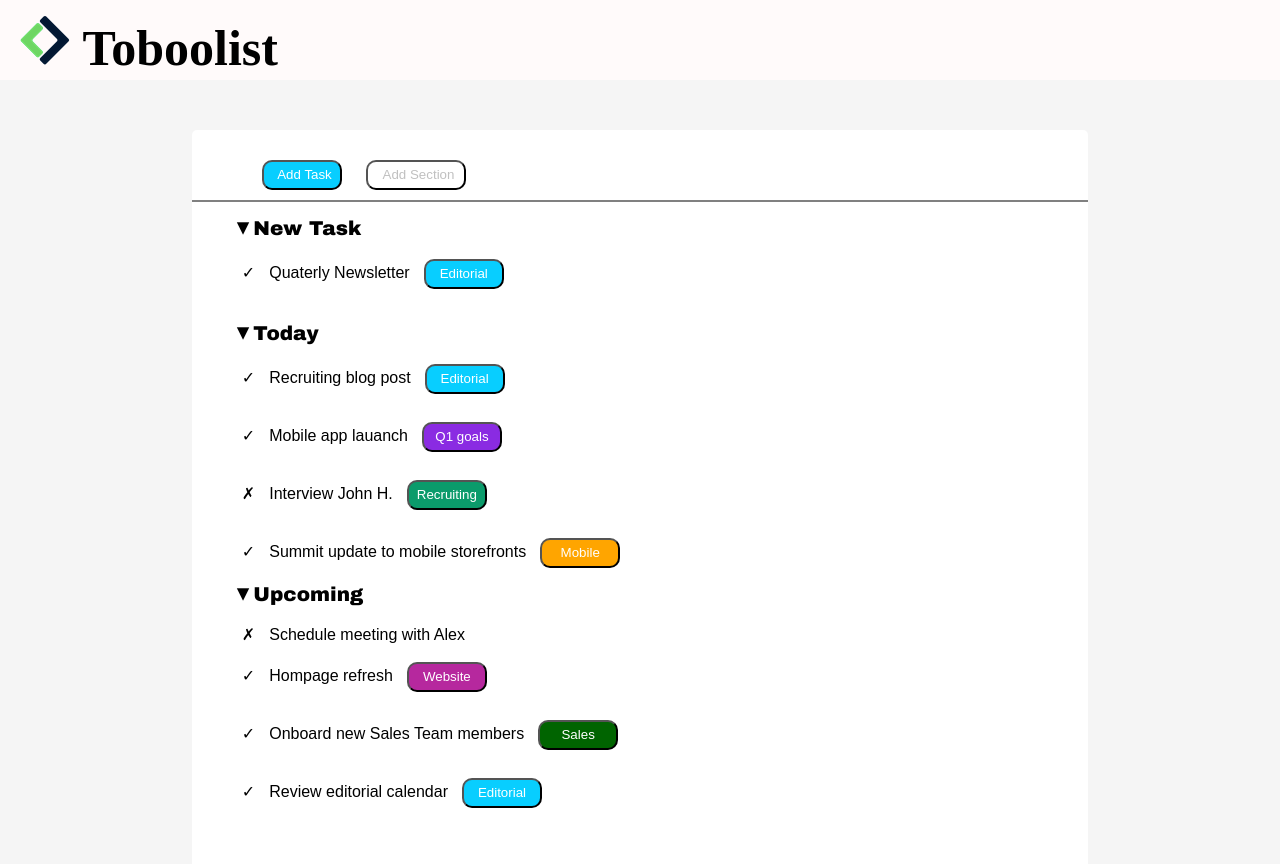
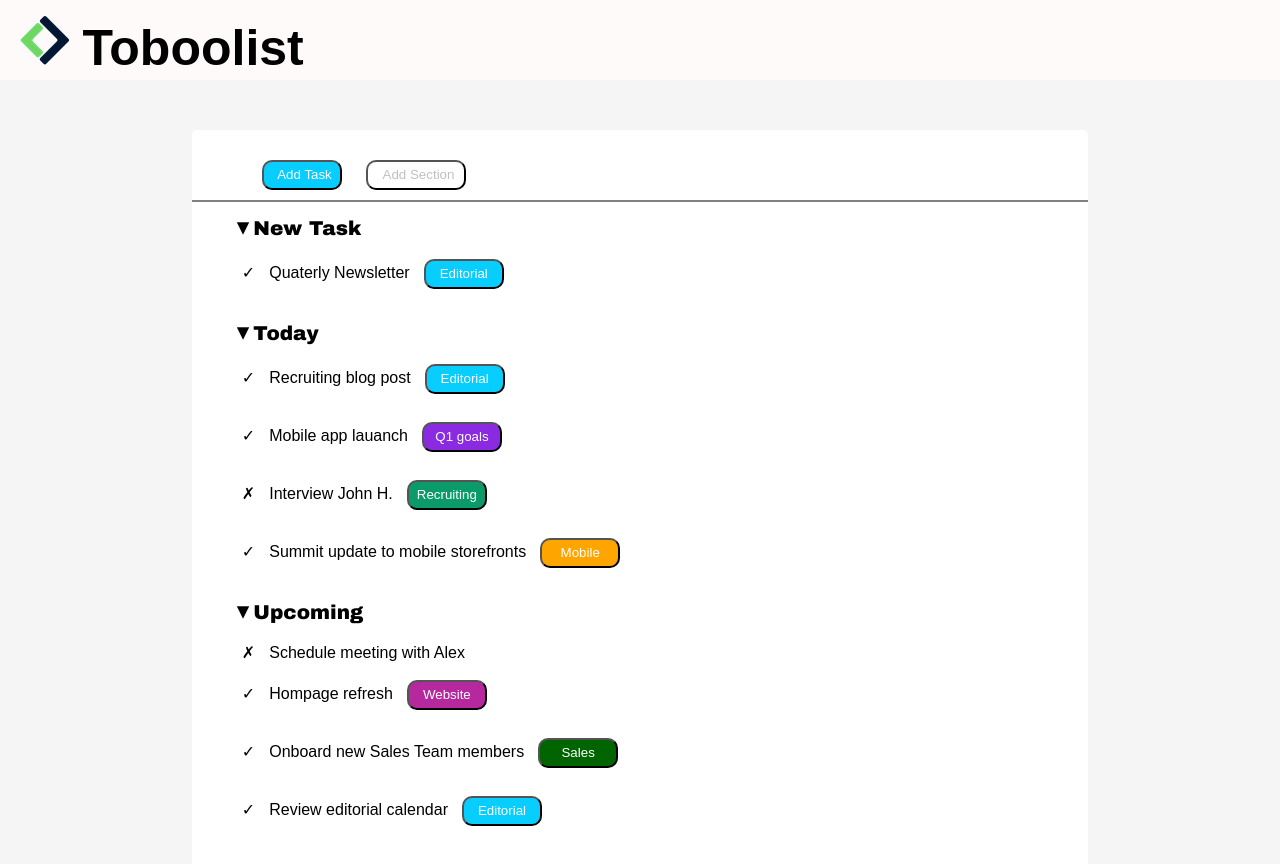
Before and after one commit to capdavide278/html-css-toboolist, a plain HTML site: page index.html in a window 1280 px wide. Drawn offline with Linux system fonts and the light colour scheme.

Commit message:
avevo quasi finito

```diff
--- a/css/style.css
+++ b/css/style.css
@@ -1,6 +1,7 @@
 *{
     margin: 0;
     padding: 0;
+    box-sizing: border-box;
 }
 
 body{
@@ -18,6 +19,10 @@ header{
     padding-top: 15px;
     font-size: 50px;
     padding-bottom: 10px;
+}
+
+.inlinea{
+    font-family: Arial, Helvetica, sans-serif;
 }
 
 /* creazione contenitore */
--- a/index.html
+++ b/index.html
@@ -12,7 +12,7 @@
         <header>
             <div class="riquadro">
                 <img src="img/Logo.png" alt="logo boolean">
-                <span><strong> Toboolist </strong></span>
+                <span class="inlinea"><strong> Toboolist </strong></span>
             </div>
         </header>
     <main>
@@ -68,6 +68,8 @@
                 <span class="txt">Summit update to mobile storefronts</span>
                 <span><button class="orange">Mobile</button></span>
             </section>
+                <br>
+                <br>
 
             <!-- terza sezione -->
             <section>
```
